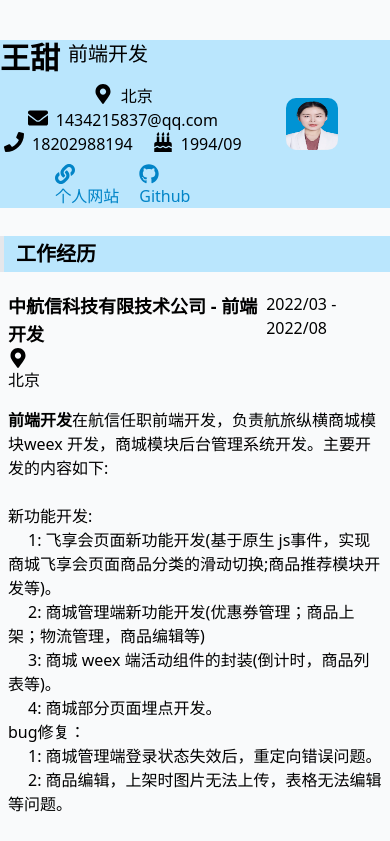
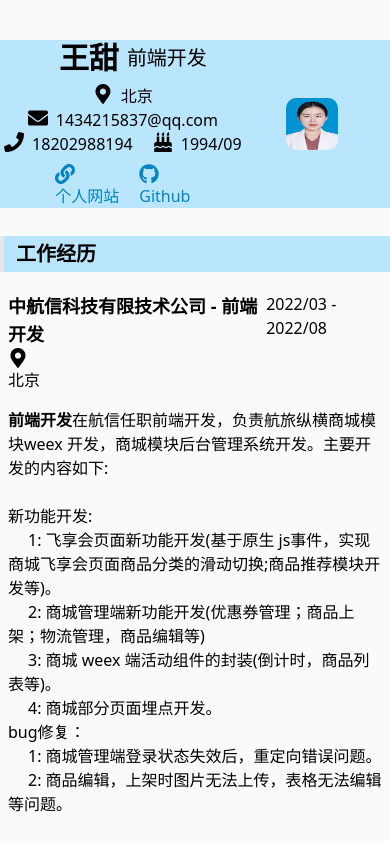
Before and after one commit to wangtian-wang/resume, a plain HTML site: page index.html in a window 390 px wide. Shown: the top 841 px of the page. Drawn offline with nearby package versions, Linux system fonts and the light colour scheme.

Commit message:
add flex class for container; delete useless code

```diff
--- a/index.html
+++ b/index.html
@@ -47,8 +47,8 @@
     </script>
     <style type="text/tailwindcss">
 
-        @layer base {
-    /* 没有主题时候的默认样式*/
+
+        /* 没有主题时候的默认样式*/
   :root {
     --color-base: theme('colors.white');
     --color-text-base: theme('colors.black');
@@ -108,7 +108,7 @@
     --color-primary: theme('colors.lime.800');
     --color-secondary: theme('colors.lime.50');
   }
-}
+
 
     </style>
     <style>
@@ -127,6 +127,10 @@
 
         .test {
             background-color: antiquewhite;
+        }
+
+        .justify-center {
+            justify-content: center;
         }
 
         .align-items {
@@ -156,7 +160,7 @@
     <div class="container  bg-base theme-sky max-w-screen-lg mx-auto py-10" id="container">
         <header class="content-header bg-off-base flex flex-row  align-items">
             <div class="header-left basis-3/4">
-                <div class="flex md:justify-center md:items-center">
+                <div class="flex justify-center  align-items  ">
                     <h1 class="text-3xl font-semibold mb-2 mr-2">王甜</h1>
                     <h2 class="text-xl mb-2">前端开发</h2>
                 </div>
```
